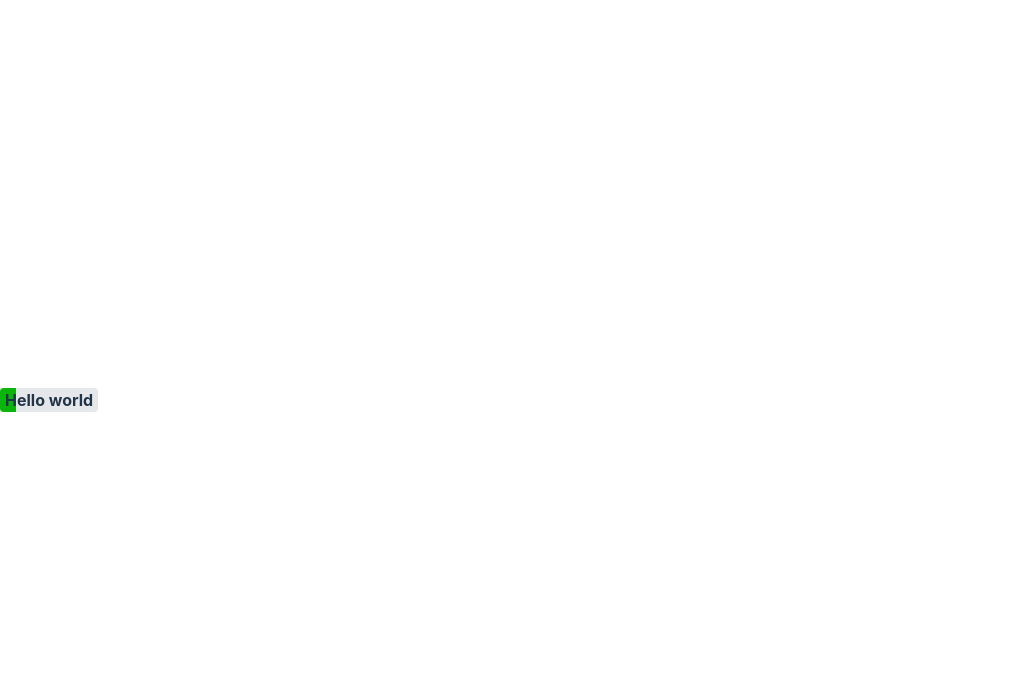
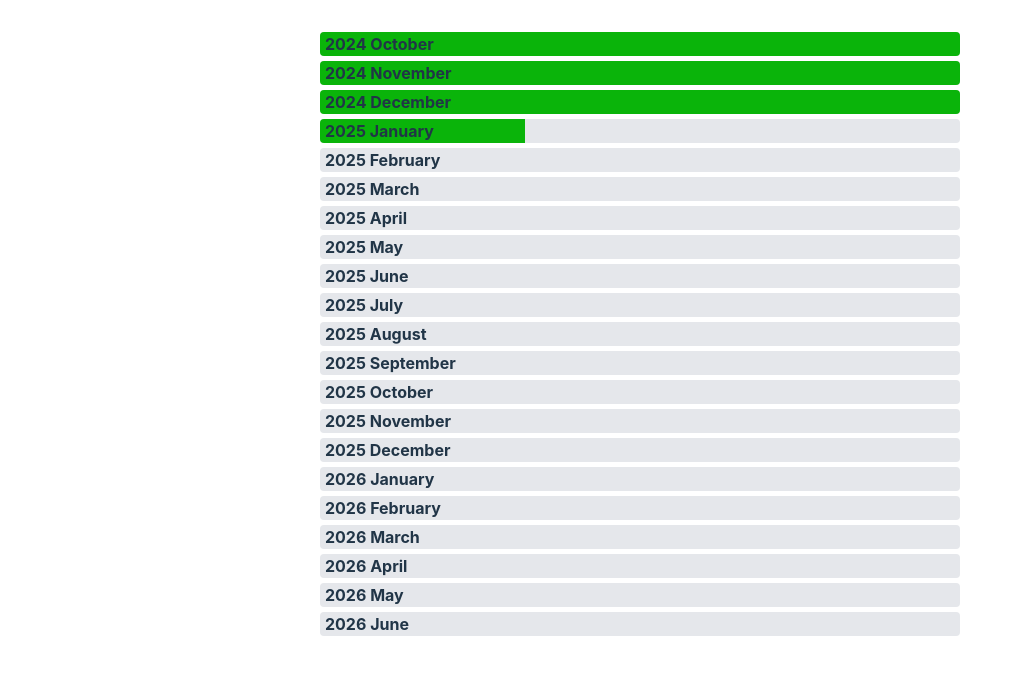
Before and after one commit to isqua/eu-blue-card-germany, a Svelte app: page / in a window 1280 px wide. Shown: the top 674 px of the page, without its empty margins (0-1023 px from the left). Built offline with nearby package versions, Linux system fonts and the light colour scheme.

Commit message:
feat: show months

```diff
--- a/src/App.svelte
+++ b/src/App.svelte
@@ -1,7 +1,22 @@
 <script lang="ts">
-    import ProgressBar from './components/ProgressBar.svelte';
+    import ProgressCalendar from './components/ProgressCalendar.svelte';
+    import { calculateMonthsProgress } from './lib/progress';
+
+    const progressItems = calculateMonthsProgress(
+        new Date('2024-10-01'),
+        new Date('2026-06-30'),
+        new Date()
+    );
 </script>
 
 <main>
-    <ProgressBar value={5} max={31}>Hello world</ProgressBar>
+    <ProgressCalendar items={progressItems} />
 </main>
+
+<style>
+    main {
+        max-width: 40rem;
+        margin: 0 auto;
+        padding: 2rem;
+    }
+</style>
--- a/src/app.css
+++ b/src/app.css
@@ -19,8 +19,6 @@
 
 body {
     margin: 0;
-    display: flex;
-    place-items: center;
     min-width: 320px;
     min-height: 100vh;
 }
--- /dev/null
+++ b/src/components/MonthProgress.svelte
@@ -0,0 +1,16 @@
+<script lang="ts">
+    import type { ProgressItem } from '../lib/progress';
+
+    import ProgressBar from './ProgressBar.svelte';
+
+    interface Props {
+        item: ProgressItem;
+    }
+
+    const { item }: Props = $props();
+    const name = new Date(item.year, item.month, 1).toLocaleString('default', {
+        month: 'long',
+    });
+</script>
+
+<ProgressBar max={item.max} value={item.value}>{item.year} {name}</ProgressBar>
--- /dev/null
+++ b/src/components/ProgressCalendar.svelte
@@ -0,0 +1,30 @@
+<script lang="ts">
+    import MonthProgress from './MonthProgress.svelte';
+    import type { ProgressItem } from '../lib/progress';
+
+    interface Props {
+        items: ProgressItem[];
+    }
+
+    const { items }: Props = $props();
+</script>
+
+<ul class="list">
+    {#each items as item}
+        <li class="item">
+            <MonthProgress {item} />
+        </li>
+    {/each}
+</ul>
+
+<style>
+    .list {
+        list-style-type: none;
+        margin: 0;
+        padding: 0;
+    }
+
+    .item {
+        margin: 0 0 5px;
+    }
+</style>
```
